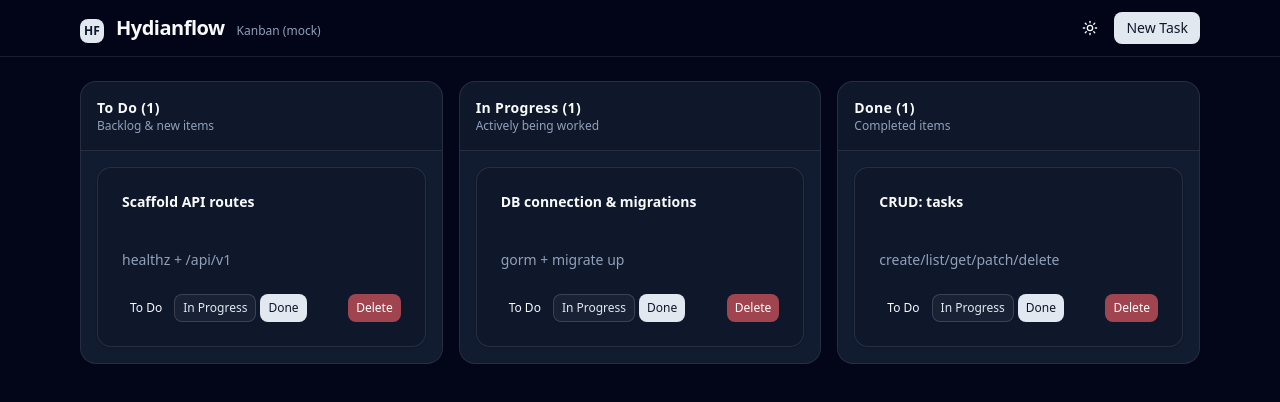
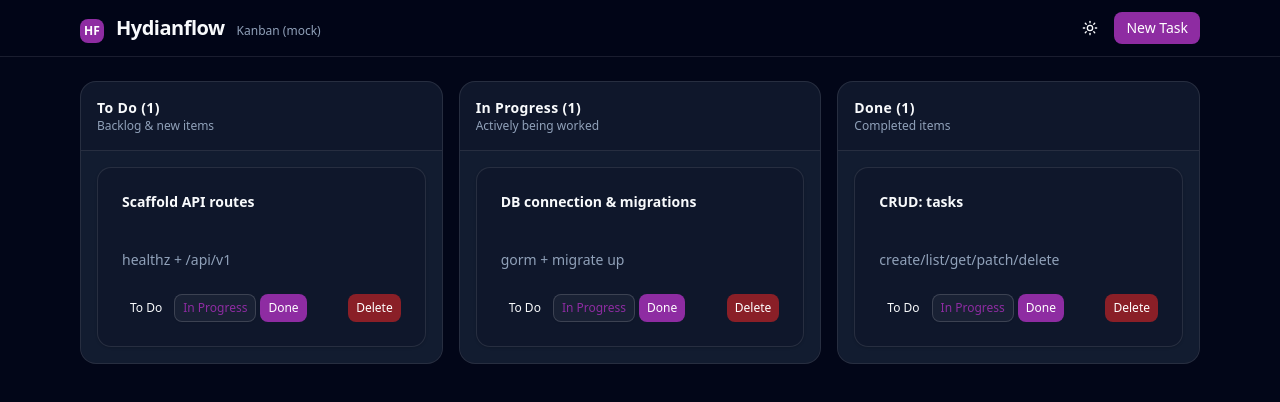
Before and after one commit to AJMerr/hydianflow, a React (Vite) app in the folder hydianflow-ui/: page / in a window 1280 px wide. Shown: the top 402 px of the page. Built offline with nearby package versions, Linux system fonts and the light colour scheme.

Commit message:
Redefined themeing style.

```diff
--- a/hydianflow-ui/src/index.css
+++ b/hydianflow-ui/src/index.css
@@ -41,79 +41,128 @@
   --color-sidebar-ring: var(--sidebar-ring);
 }
 
+/* Light theme (kept; dark will be default via a small boot script) */
 :root {
   --radius: 0.625rem;
+
+  /* neutrals (unchanged) */
   --background: oklch(1 0 0);
   --foreground: oklch(0.129 0.042 264.695);
   --card: oklch(1 0 0);
   --card-foreground: oklch(0.129 0.042 264.695);
   --popover: oklch(1 0 0);
   --popover-foreground: oklch(0.129 0.042 264.695);
-  --primary: oklch(0.208 0.042 265.755);
-  --primary-foreground: oklch(0.984 0.003 247.858);
-  --secondary: oklch(0.968 0.007 247.896);
-  --secondary-foreground: oklch(0.208 0.042 265.755);
+
+  /* === Your palette === */
+  /* primary: #7a258d (purple) */
+  --primary: #7a258d;
+  --primary-foreground: #ffffff;
+
+  /* secondary: #8771a6 (mauve) */
+  --secondary: #8771a6;
+  --secondary-foreground: #ffffff;
+
+  /* accent: #dfc0e9 (lavender) */
+  --accent: #dfc0e9;
+  --accent-foreground: #0f172a;
+  /* slate-900 for contrast on the light accent */
+
+  /* borders/inputs/ring */
+  --border: #e2e8f0;
+  /* slate-200 */
+  --input: #e2e8f0;
+  --ring: #7a258d;
+  /* use primary as ring color */
+
+  /* muted & text on muted (unchanged neutrals) */
   --muted: oklch(0.968 0.007 247.896);
   --muted-foreground: oklch(0.554 0.046 257.417);
-  --accent: oklch(0.968 0.007 247.896);
-  --accent-foreground: oklch(0.208 0.042 265.755);
-  --destructive: oklch(0.577 0.245 27.325);
-  --border: oklch(0.929 0.013 255.508);
-  --input: oklch(0.929 0.013 255.508);
-  --ring: oklch(0.704 0.04 256.788);
-  --chart-1: oklch(0.646 0.222 41.116);
-  --chart-2: oklch(0.6 0.118 184.704);
-  --chart-3: oklch(0.398 0.07 227.392);
-  --chart-4: oklch(0.828 0.189 84.429);
-  --chart-5: oklch(0.769 0.188 70.08);
+
+  /* destructive (kept to a readable red) */
+  --destructive: #ef4444;
+  --destructive-foreground: #ffffff;
+
+  /* charts mapped to your palette */
+  --chart-1: #7a258d;
+  /* primary purple */
+  --chart-2: #180f6e;
+  /* navy */
+  --chart-3: #fada16;
+  /* yellow */
+  --chart-4: #8771a6;
+  /* mauve */
+  --chart-5: #dfc0e9;
+  /* lavender */
+
+  /* sidebar (light) */
   --sidebar: oklch(0.984 0.003 247.858);
   --sidebar-foreground: oklch(0.129 0.042 264.695);
-  --sidebar-primary: oklch(0.208 0.042 265.755);
-  --sidebar-primary-foreground: oklch(0.984 0.003 247.858);
-  --sidebar-accent: oklch(0.968 0.007 247.896);
-  --sidebar-accent-foreground: oklch(0.208 0.042 265.755);
-  --sidebar-border: oklch(0.929 0.013 255.508);
-  --sidebar-ring: oklch(0.704 0.04 256.788);
+  --sidebar-primary: #7a258d;
+  --sidebar-primary-foreground: #ffffff;
+  --sidebar-accent: #dfc0e9;
+  --sidebar-accent-foreground: #0f172a;
+  --sidebar-border: #e2e8f0;
+  --sidebar-ring: #7a258d;
 }
 
+/* Dark theme */
 .dark {
+  /* neutrals (kept close to your existing dark set) */
   --background: oklch(0.129 0.042 264.695);
   --foreground: oklch(0.984 0.003 247.858);
   --card: oklch(0.208 0.042 265.755);
   --card-foreground: oklch(0.984 0.003 247.858);
   --popover: oklch(0.208 0.042 265.755);
   --popover-foreground: oklch(0.984 0.003 247.858);
-  --primary: oklch(0.929 0.013 255.508);
-  --primary-foreground: oklch(0.208 0.042 265.755);
-  --secondary: oklch(0.279 0.041 260.031);
-  --secondary-foreground: oklch(0.984 0.003 247.858);
+
+  /* === Your palette emphasized for dark === */
+  --primary: #8e2ca2;
+  /* slightly brighter than #7a258d for dark contrast */
+  --primary-foreground: #ffffff;
+
+  --secondary: #9a87b8;
+  /* lift secondary a hair on dark */
+  --secondary-foreground: #ffffff;
+
+  --accent: #dfc0e9;
+  /* light accent pops on dark */
+  --accent-foreground: #0f172a;
+  /* dark text on the very light accent */
+
+  --border: oklch(1 0 0 / 10%);
+  --input: oklch(1 0 0 / 15%);
+  --ring: #8e2ca2;
+  /* follow primary on dark */
+
   --muted: oklch(0.279 0.041 260.031);
   --muted-foreground: oklch(0.704 0.04 256.788);
-  --accent: oklch(0.279 0.041 260.031);
-  --accent-foreground: oklch(0.984 0.003 247.858);
-  --destructive: oklch(0.704 0.191 22.216);
-  --border: oklch(1 0 0 / 10%);
-  --input: oklch(1 0 0 / 15%);
-  --ring: oklch(0.551 0.027 264.364);
-  --chart-1: oklch(0.488 0.243 264.376);
-  --chart-2: oklch(0.696 0.17 162.48);
-  --chart-3: oklch(0.769 0.188 70.08);
-  --chart-4: oklch(0.627 0.265 303.9);
-  --chart-5: oklch(0.645 0.246 16.439);
+
+  --destructive: #dc2626;
+  --destructive-foreground: #ffffff;
+
+  /* charts (same mapping; all readable on dark) */
+  --chart-1: #7a258d;
+  --chart-2: #180f6e;
+  --chart-3: #fada16;
+  --chart-4: #9a87b8;
+  --chart-5: #dfc0e9;
+
+  /* sidebar (dark) */
   --sidebar: oklch(0.208 0.042 265.755);
   --sidebar-foreground: oklch(0.984 0.003 247.858);
-  --sidebar-primary: oklch(0.488 0.243 264.376);
-  --sidebar-primary-foreground: oklch(0.984 0.003 247.858);
-  --sidebar-accent: oklch(0.279 0.041 260.031);
-  --sidebar-accent-foreground: oklch(0.984 0.003 247.858);
+  --sidebar-primary: #8e2ca2;
+  --sidebar-primary-foreground: #ffffff;
+  --sidebar-accent: #dfc0e9;
+  --sidebar-accent-foreground: #0f172a;
   --sidebar-border: oklch(1 0 0 / 10%);
-  --sidebar-ring: oklch(0.551 0.027 264.364);
+  --sidebar-ring: #8e2ca2;
 }
 
 @layer base {
   * {
     @apply border-border outline-ring/50;
   }
+
   body {
     @apply bg-background text-foreground;
   }
```
